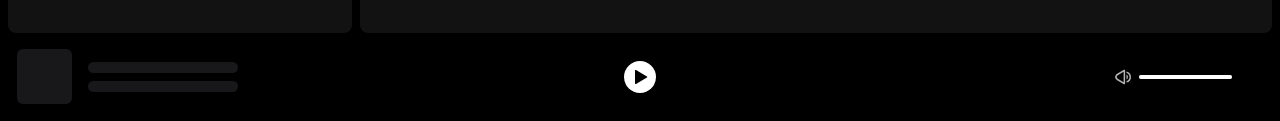
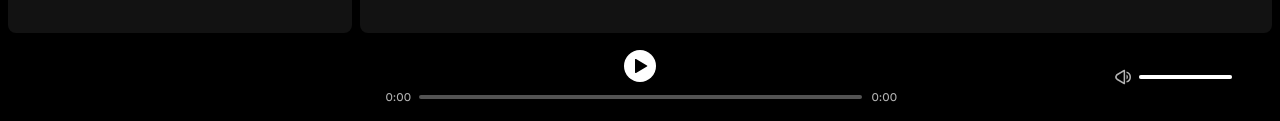
Before and after one commit to DavidStGS/Astro-Music-App, an Astro site: page / in a window 1280 px wide. Shown: the part 679-800 px from the top of the page. Built offline with nearby package versions, Linux system fonts and the light colour scheme; Astro itself is replaced by a stand-in of ours.

Commit message:
Se corrige unas rutas estilos y opciones

```diff
--- a/src/components/Player.jsx
+++ b/src/components/Player.jsx
@@ -52,7 +52,6 @@ export const Player = () => {
   return (
     <div className="flex flex-row justify-between w-full h-[72px] px-1">
       <div className="w-[200px] p-1">
-      <CurrentSong {...currentMusic.song}/>
       </div>
       <div className="grid place-content-center flex-1">
         <div className="flex justify-center flex-col items-center">
@@ -60,6 +59,7 @@ export const Player = () => {
               {isPlaying ? <Pause /> : <Play />}
             </button>
 
+          <SongControl audio={audioRef}/>
           <audio ref={audioRef}></audio>
         </div>
 
```
